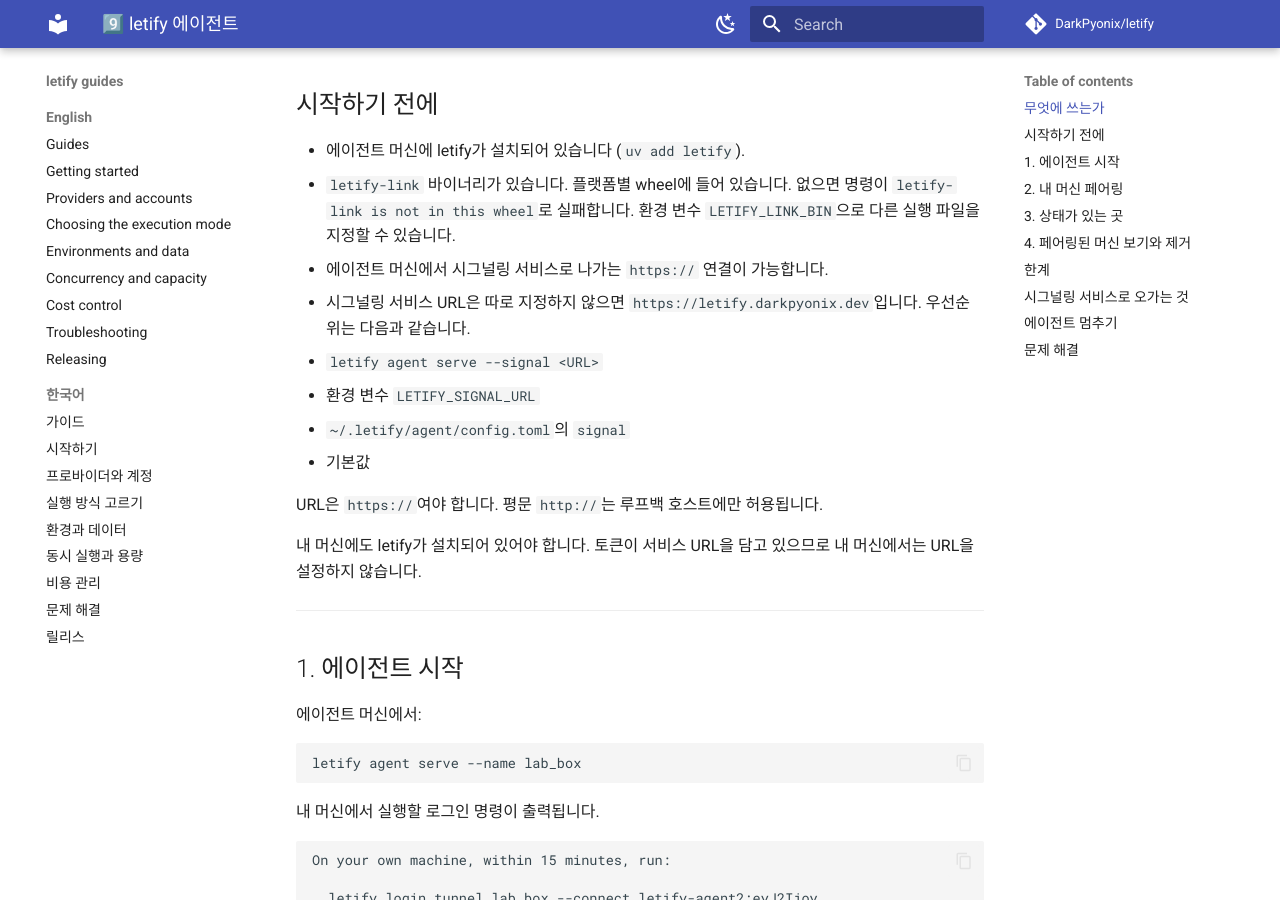
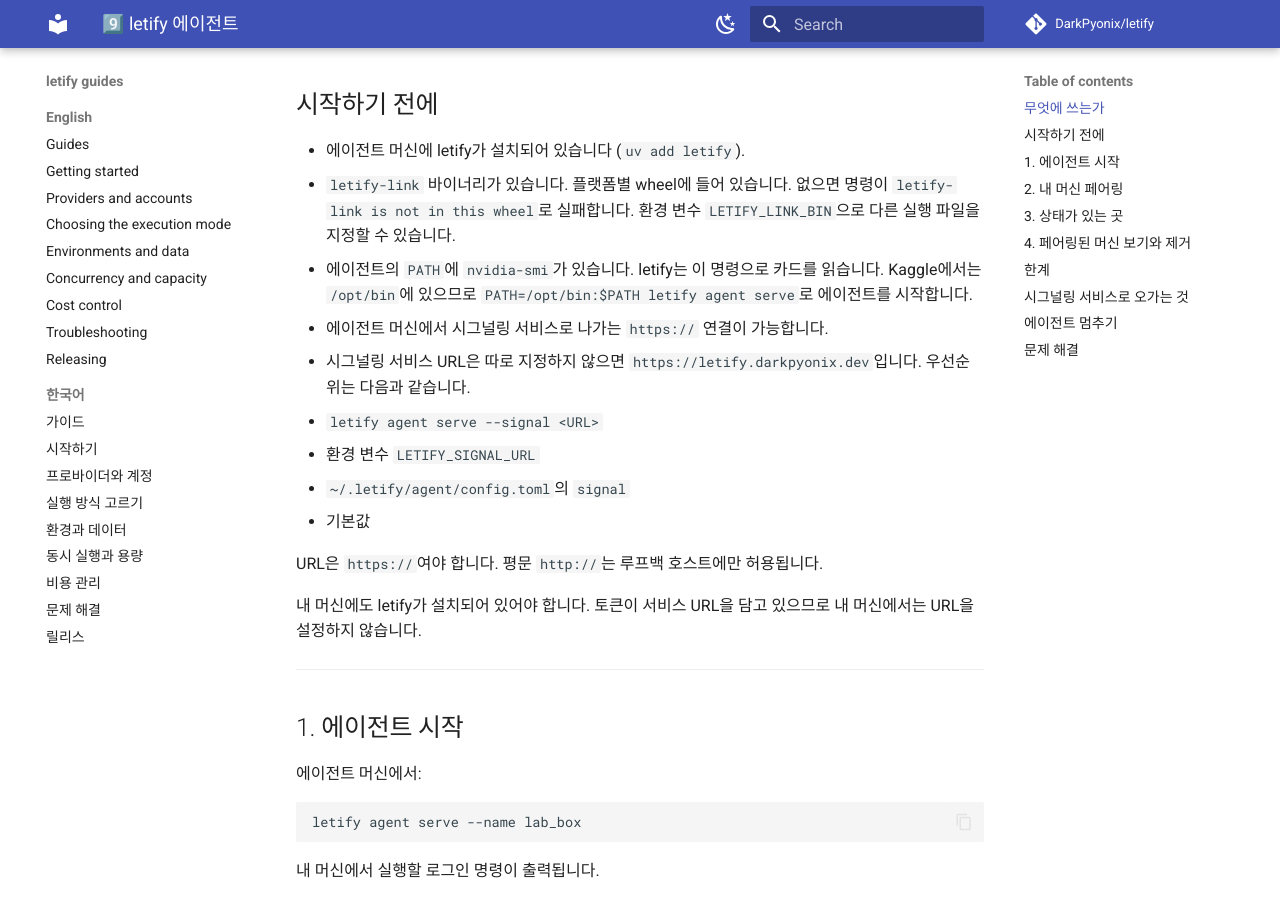
Before and after one commit to DarkPyonix/letify, an MkDocs documentation site: the page built from docs/guide/ko/09-에이전트.md, in a window 1280 px wide and 900 px high, scrolled down 704 px. Built offline with MkDocs 1.6.1 and Material for MkDocs 9.7.7, drawn with Linux system fonts in a browser that asks for light colours; comment, search, counter and statistics services are not loaded.

```diff
--- a/docs/guide/ko/09-에이전트.md
+++ b/docs/guide/ko/09-에이전트.md
@@ -26,6 +26,7 @@
 
 - 에이전트 머신에 letify가 설치되어 있습니다 (`uv add letify`).
 - `letify-link` 바이너리가 있습니다. 플랫폼별 wheel에 들어 있습니다. 없으면 명령이 `letify-link is not in this wheel`로 실패합니다. 환경 변수 `LETIFY_LINK_BIN`으로 다른 실행 파일을 지정할 수 있습니다.
+- 에이전트의 `PATH`에 `nvidia-smi`가 있습니다. letify는 이 명령으로 카드를 읽습니다. Kaggle에서는 `/opt/bin`에 있으므로 `PATH=/opt/bin:$PATH letify agent serve`로 에이전트를 시작합니다.
 - 에이전트 머신에서 시그널링 서비스로 나가는 `https://` 연결이 가능합니다.
 - 시그널링 서비스 URL은 따로 지정하지 않으면 `https://letify.darkpyonix.dev`입니다. 우선순위는 다음과 같습니다.
   1. `letify agent serve --signal <URL>`
```
Also changed, not shown: docs/ROADMAP-3.0.md (+1 -1 lines), docs/guide/09-agent.md (+1 -0 lines).
